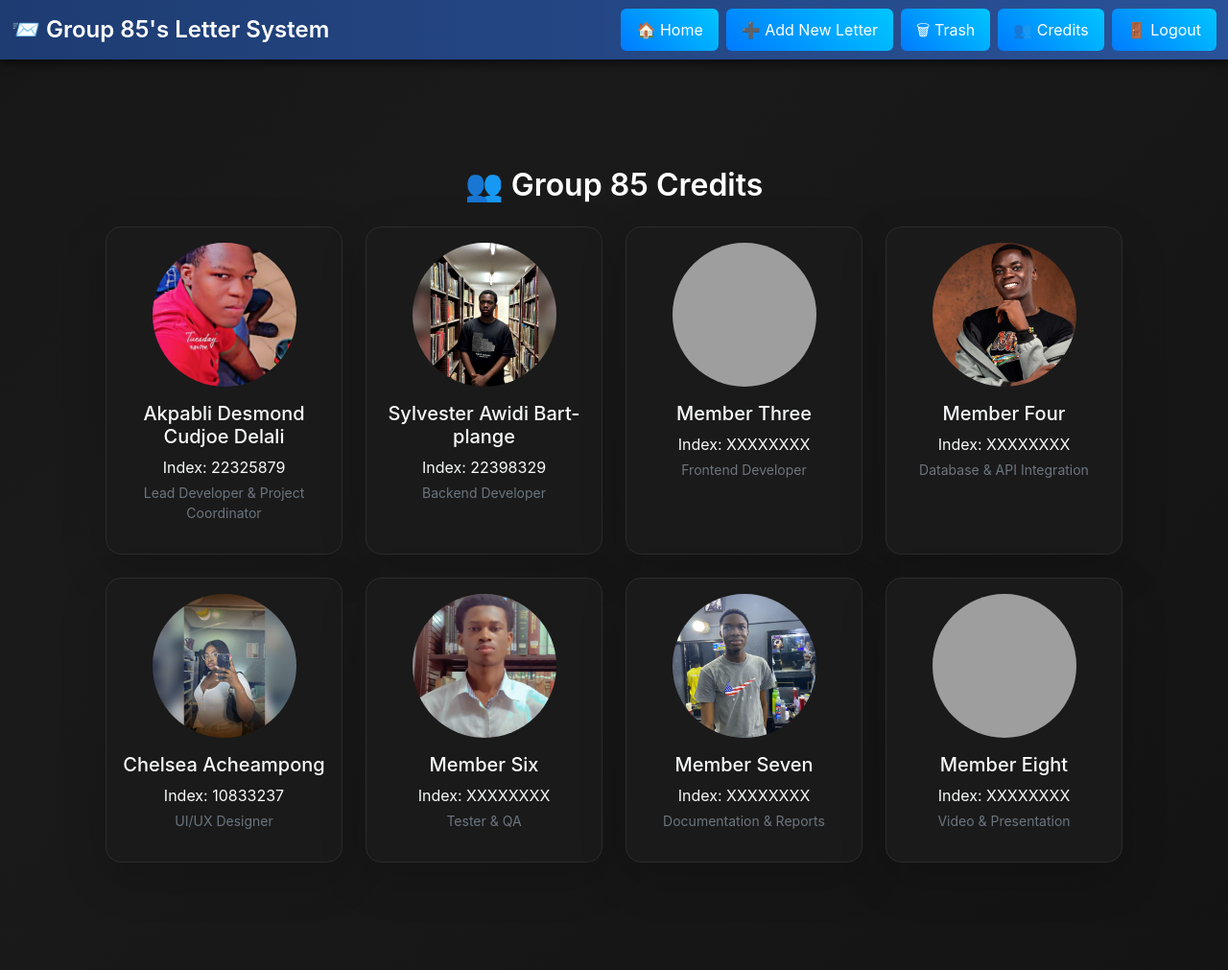
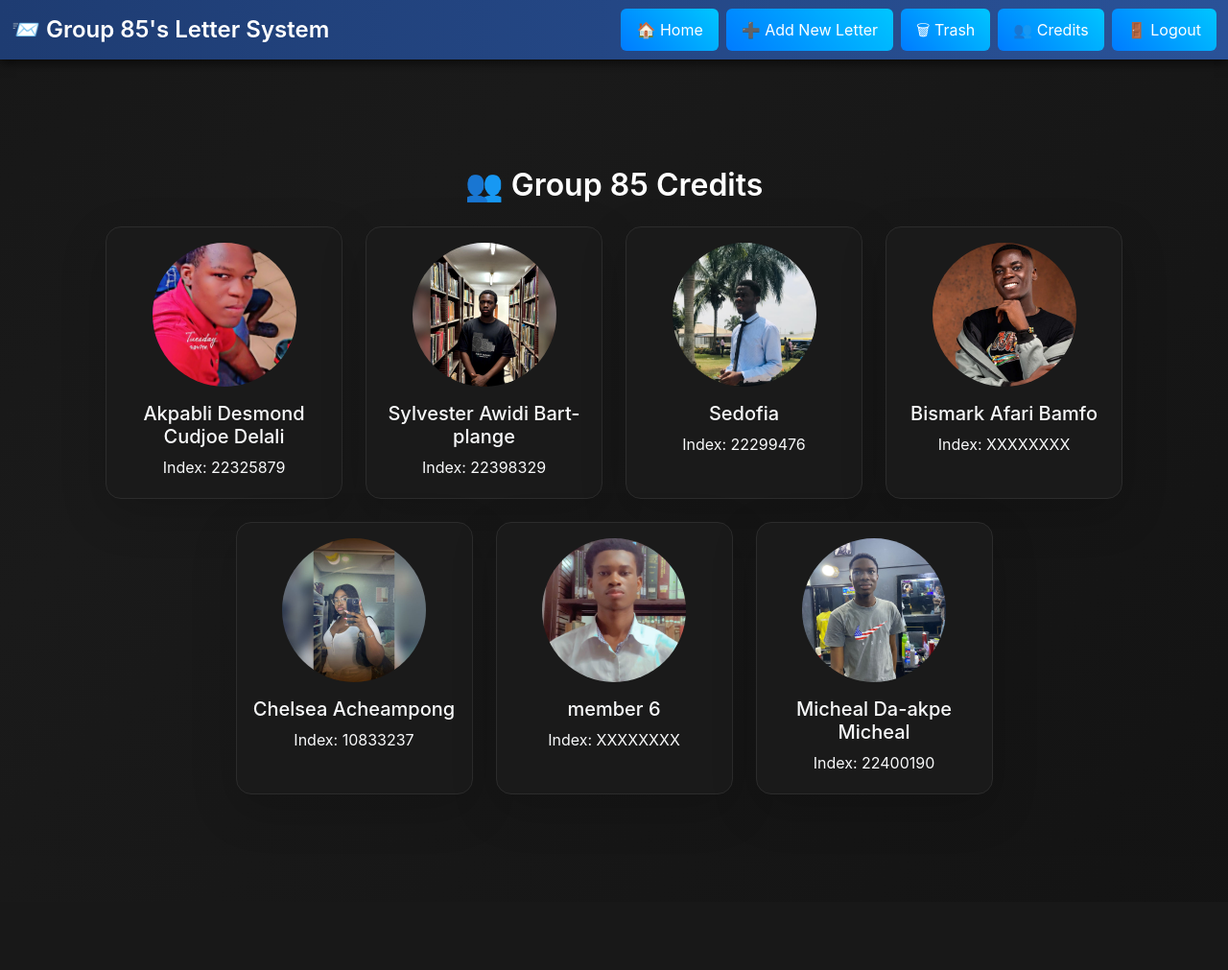
Before and after one commit to R18L12/g85, a Flask app: page /credits in a window 1280 px wide. Shown: the whole page at 96% size. After the commit the page ends 828 px from the top, so only its background shows below. Run offline with Flask 3, Linux system fonts and the light colour scheme; grey boxes are pictures that could not be loaded.

Commit message:
Your commit message here

```diff
--- a/templates/credits.html
+++ b/templates/credits.html
@@ -16,7 +16,6 @@
                      style="width:150px; height:150px; object-fit:cover;">
                 <h5>Akpabli Desmond Cudjoe Delali</h5>
                 <p class="mb-1">Index: 22325879</p>
-                <p class="small text-secondary">Lead Developer & Project Coordinator</p>
             </div>
         </div>
 
@@ -29,7 +28,6 @@
                      style="width:150px; height:150px; object-fit:cover;">
                 <h5>Sylvester Awidi Bart-plange</h5>
                 <p class="mb-1">Index: 22398329</p>
-                <p class="small text-secondary">Backend Developer</p>
             </div>
         </div>
 
@@ -40,9 +38,8 @@
                      alt="Member Three"
                      class="img-fluid rounded-circle mx-auto mb-3"
                      style="width:150px; height:150px; object-fit:cover;">
-                <h5>Member Three</h5>
-                <p class="mb-1">Index: XXXXXXXX</p>
-                <p class="small text-secondary">Frontend Developer</p>
+                <h5>Sedofia</h5>
+                <p class="mb-1">Index: 22299476</p>
             </div>
         </div>
 
@@ -53,9 +50,8 @@
                      alt="Member Four"
                      class="img-fluid rounded-circle mx-auto mb-3"
                      style="width:150px; height:150px; object-fit:cover;">
-                <h5>Member Four</h5>
+                <h5>Bismark Afari Bamfo</h5>
                 <p class="mb-1">Index: XXXXXXXX</p>
-                <p class="small text-secondary">Database & API Integration</p>
             </div>
         </div>
 
@@ -68,7 +64,6 @@
                      style="width:150px; height:150px; object-fit:cover;">
                 <h5>Chelsea Acheampong</h5>
                 <p class="mb-1">Index: 10833237</p>
-                <p class="small text-secondary">UI/UX Designer</p>
             </div>
         </div>
 
@@ -79,9 +74,9 @@
                      alt="Member Six"
                      class="img-fluid rounded-circle mx-auto mb-3"
                      style="width:150px; height:150px; object-fit:cover;">
-                <h5>Member Six</h5>
+                <h5>member 6</h5>
                 <p class="mb-1">Index: XXXXXXXX</p>
-                <p class="small text-secondary">Tester & QA</p>
+
             </div>
         </div>
 
@@ -92,25 +87,10 @@
                      alt="Member Seven"
                      class="img-fluid rounded-circle mx-auto mb-3"
                      style="width:150px; height:150px; object-fit:cover;">
-                <h5>Member Seven</h5>
-                <p class="mb-1">Index: XXXXXXXX</p>
-                <p class="small text-secondary">Documentation & Reports</p>
+                <h5>Micheal Da-akpe Micheal</h5>
+                <p class="mb-1">Index: 22400190</p>
             </div>
         </div>
-
-        <!-- Member 8 -->
-        <div class="col-12 col-sm-6 col-md-4 col-lg-3 mb-4">
-            <div class="card bg-dark text-light shadow-lg rounded-4 p-3 animate__animated animate__fadeInUp h-100">
-                <img src="{{ url_for('static', filename='img/member8.jpeg') }}"
-                     alt="Member Eight"
-                     class="img-fluid rounded-circle mx-auto mb-3"
-                     style="width:150px; height:150px; object-fit:cover;">
-                <h5>Member Eight</h5>
-                <p class="mb-1">Index: XXXXXXXX</p>
-                <p class="small text-secondary">Video & Presentation</p>
-            </div>
-        </div>
-
     </div>
 </div>
 {% endblock %}
```
Also changed, not shown: static/img/member3.jpeg (added).
